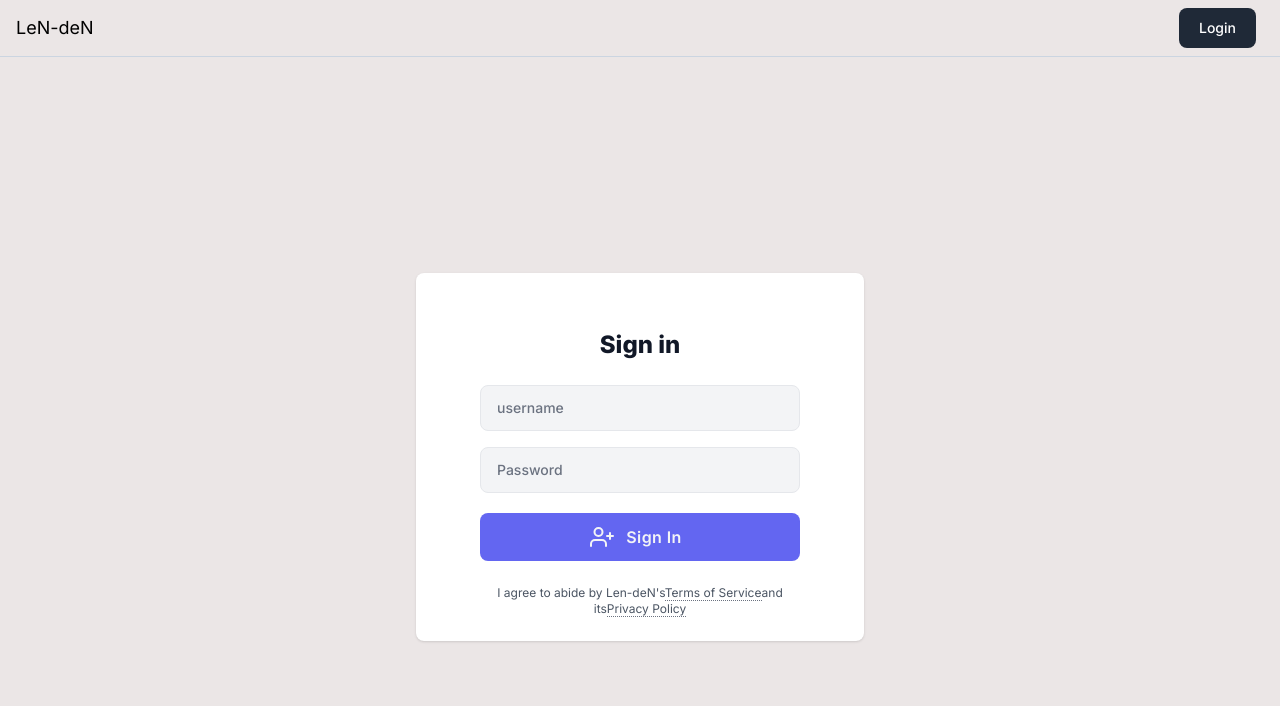
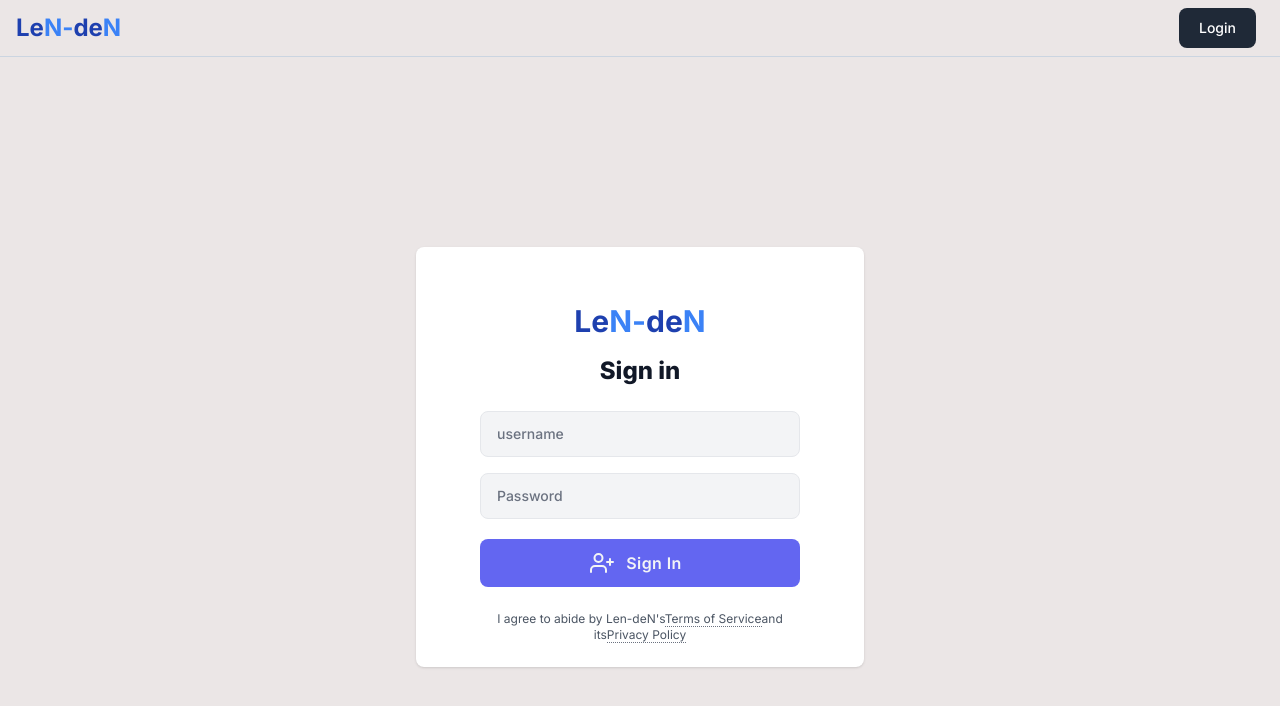
Before and after one commit to AyushSriv06/Len-Den-Next, a Next.js app in the folder apps/user-app/: page /auth/login in a window 1280 px wide. Shown: the top 706 px of the page. Built offline with nearby package versions, Linux system fonts and the light colour scheme; no server answers.

Commit message:
Updated loginpage

```diff
--- a/apps/user-app/app/auth/login/page.tsx
+++ b/apps/user-app/app/auth/login/page.tsx
@@ -27,6 +27,12 @@
     <div className="min-h-screen bg-[#ebe6e6] text-gray-900 flex justify-center items-center">
       <div className="max-w-md w-full bg-white shadow sm:rounded-lg p-6">
         <div className="mt-8 flex flex-col items-center">
+        <div className="text-3xl pb-4 font-bold text-blue-600">
+                <span className="text-blue-800">Le</span>
+                <span className="text-blue-500">N-</span>
+                <span className="text-blue-800">de</span>
+                <span className="text-blue-500">N</span>
+            </div>
           <h1 className="text-2xl font-extrabold">Sign in</h1>
           <div className="w-full mt-6">
             <form onSubmit={handleSubmit} className="mx-auto max-w-xs">
--- a/packages/ui/src/Appbar.tsx
+++ b/packages/ui/src/Appbar.tsx
@@ -4,7 +4,6 @@
     user?: {
         name?: string | null;
     },
-    // TODO: can u figure out what the type should be here?
     onSignin: any,
     onSignout: any
 }
@@ -15,9 +14,12 @@
     onSignout
 }: AppbarProps) => {
     return <div className="flex justify-between border-b  border-slate-300 px-4 ">
-        <div className="text-lg flex flex-col justify-center">
-            LeN-deN
-        </div>
+ <div className="text-2xl pt-3 font-bold text-blue-600">
+                <span className="text-blue-800">Le</span>
+                <span className="text-blue-500">N-</span>
+                <span className="text-blue-800">de</span>
+                <span className="text-blue-500">N</span>
+            </div>
         <div className="flex flex-col justify-center pt-2">
             <Button onClick={user ? onSignout : onSignin}>{user ? "Logout" : "Login"}</Button>
         </div>
```
